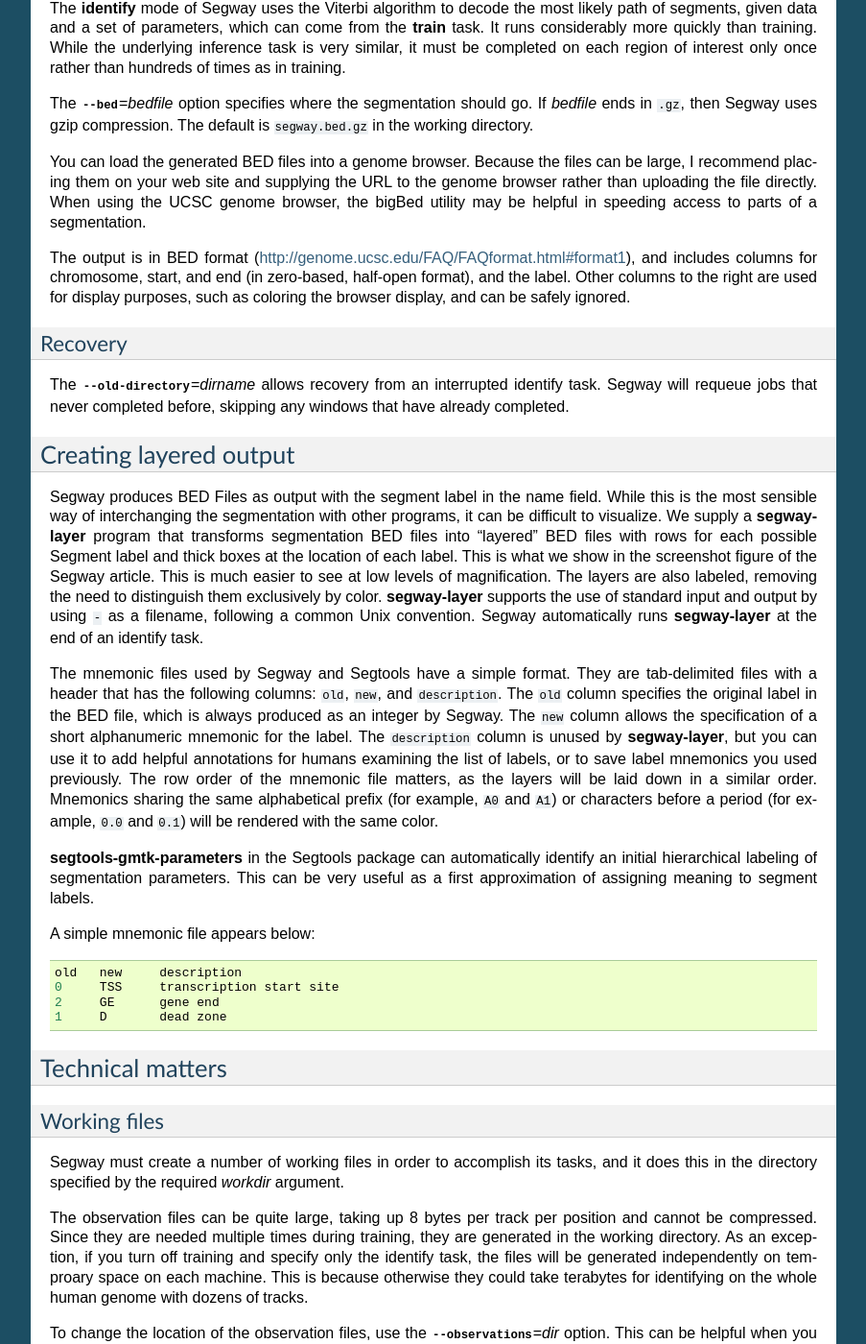
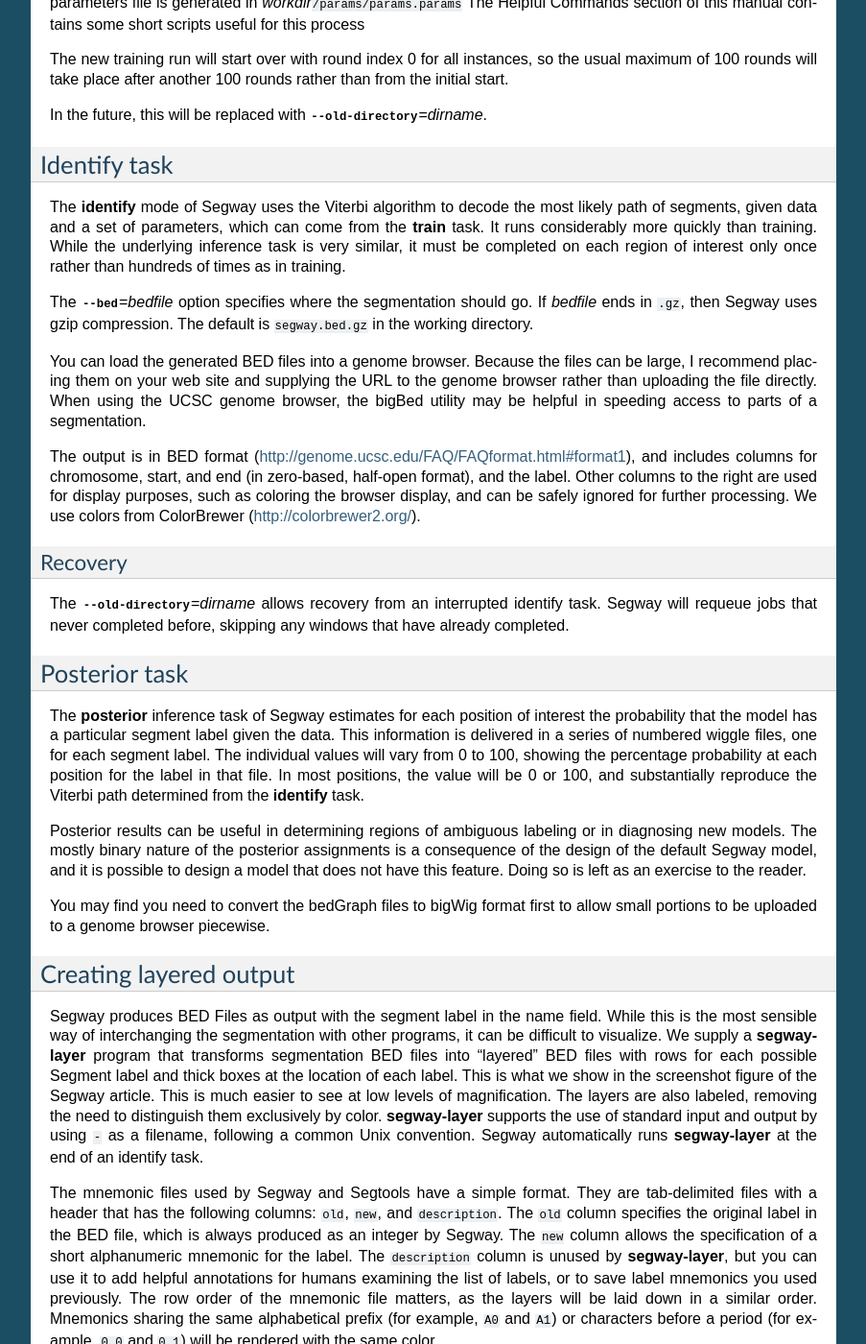
Before and after one commit to hoffmangroup/segway, a Sphinx documentation site: the page built from doc/segway.rst, in a window 1280 px wide and 1400 px high, scrolled down 7702 px. Shown: the whole window at 96% size, without its empty margins (198-1101 px from the left). Built offline with Sphinx 7.4.7, drawn with Linux system fonts in a browser that asks for light colours; formulas are drawn with MathJax 3; some of the changed text lies outside the part shown.

Commit message:
docs changes

```diff
--- a/doc/segway.rst
+++ b/doc/segway.rst
@@ -153,11 +153,11 @@ More specifically, Segway performs the following steps:
      (``segway.bed.gz``) for use in a genome browser, or by
      Segtools <http://noble.gs.washington.edu/proj/segtools/>, or other tools
 
-..  8. Call GMTK to perform posterior decoding of the observations
-..   using the generated model and discovered parameters
-..  9. Convert the GMTK posterior results into wiggle format
-..     (``posterior.seg*.wig.gz``) for use in a genome browser or
-..     other tools
+  8. Call GMTK to perform posterior decoding of the observations
+     using the generated model and discovered parameters
+  9. Convert the GMTK posterior results into bedGraph format
+     (``posterior.seg*.bedGraph.gz``) for use in a genome browser or
+     other tools
   10. Use a distributed computing system to parallelize all of the
       GMTK tasks listed above, and track and predict their resource
       consumption to maximize efficiency
@@ -168,8 +168,8 @@ More specifically, Segway performs the following steps:
 ..      <http://noble.gs.washington.edu/proj/segtools/> for a more
 ..      comprehensive report and plots on the resulting segmentation.
 
-.. The **identify** and **posterior** tasks can run simultaneously, as
-   they depend only on the results of **train**, and not each other.
+The **identify** and **posterior** tasks can run simultaneously, as
+they depend only on the results of **train**, and not each other.
 
 Data selection
 ==============
@@ -549,7 +549,8 @@ The output is in BED format
 columns for chromosome, start, and end (in zero-based, half-open
 format), and the label. Other columns to the right are used for
 display purposes, such as coloring the browser display, and can be
-safely ignored.
+safely ignored for further processing. We use colors from ColorBrewer
+(http://colorbrewer2.org/).
 
 Recovery
 --------
@@ -557,28 +558,28 @@ The :option:`--old-directory`\=\ *dirname* allows recovery from an
 interrupted identify task. Segway will requeue jobs that never
 completed before, skipping any windows that have already completed.
 
-.. Posterior task
-.. ==============
-.. The **posterior** inference task of Segway estimates for each position
-.. of interest the probability that the model has a particular segment
-.. label given the data. This information is delivered in a series of
-.. numbered wiggle files, one for each segment label. The individual
-.. values will vary from 0 to 100, showing the percentage probability at
-.. each position for the label in that file. In most positions, the value
-.. will be 0 or 100, and substantially reproduce the Viterbi path
-.. determined from the **identify** task.
+Posterior task
+==============
+The **posterior** inference task of Segway estimates for each position
+of interest the probability that the model has a particular segment
+label given the data. This information is delivered in a series of
+numbered wiggle files, one for each segment label. The individual
+values will vary from 0 to 100, showing the percentage probability at
+each position for the label in that file. In most positions, the value
+will be 0 or 100, and substantially reproduce the Viterbi path
+determined from the **identify** task.
 
-.. Posterior results can be useful in determining regions of ambiguous
-.. labeling or in diagnosing new models. The mostly binary nature of the
-.. posterior assignments is a consequence of the design of the default
-.. Segway model, and it is possible to design a model that does not have
-.. this feature. Doing so is left as an exercise to the reader.
+Posterior results can be useful in determining regions of ambiguous
+labeling or in diagnosing new models. The mostly binary nature of the
+posterior assignments is a consequence of the design of the default
+Segway model, and it is possible to design a model that does not have
+this feature. Doing so is left as an exercise to the reader.
 
 .. todo: name the files
 
-.. You may find you need to convert the wiggle files to bigWig format
-.. first to allow small portions to be uploaded to a genome browser
-.. piecewise.
+You may find you need to convert the bedGraph files to bigWig format
+first to allow small portions to be uploaded to a genome browser
+piecewise.
 
 .. todo: same options for specifying model and parameters as identify
 
@@ -747,9 +748,9 @@ likelihood. Higher values are better.
 
 GMTK reports
 ~~~~~~~~~~~~
-The ``jt_info.txt`` file describes how GMTK builds a junction tree. It
-is of interest primarily during GMTK troubleshooting. You are unlikely
-to use it.
+The ``jt_info.txt`` and ``jt_info.posterior.txt`` files describe how
+GMTK builds a junction tree. It is of interest primarily during GMTK
+troubleshooting. You are unlikely to use it.
 
 Task output
 ~~~~~~~~~~~
@@ -829,14 +830,16 @@ workdir instead.
 ``likelihood/``                                     GMTK's report of the log likelihood for
                                                     the most recent M-step of EM training
 |rarr| ``likelihood.``\ \*\ ``.ll``                 contains text of the last log likelihood value for an
-                                                    instance|rarr| Segway uses this to decide when to
+                                                    instance. Segway uses this to decide when to
                                                     stop training
 ``log/``                                            diagnostic information
 |rarr| ``details.sh``                               script file that includes the exact
                                                     command-lines queued by Segway, with wrapper scripts
-|rarr| ``jobs.tab``                                 tab-delimeted sumary of jobs queued,
+|rarr| ``jobs.tab``                                 tab-delimeted summary of jobs queued,
                                                     including resource informatoin and exit status
 |rarr| ``jt_info.txt``                              log file used by GMTK when creating a junction tree
+|rarr| ``jt_info.posterior.txt``                    log file used by GMTK when creating a junction tree
+                                                    in posterior mode
 |rarr| ``likelihood.``\ \*\ ``.tab``                tab-delimited summary of likelihood by training
                                                     instance; can be used to examine  how fast
                                                     training converges
```
